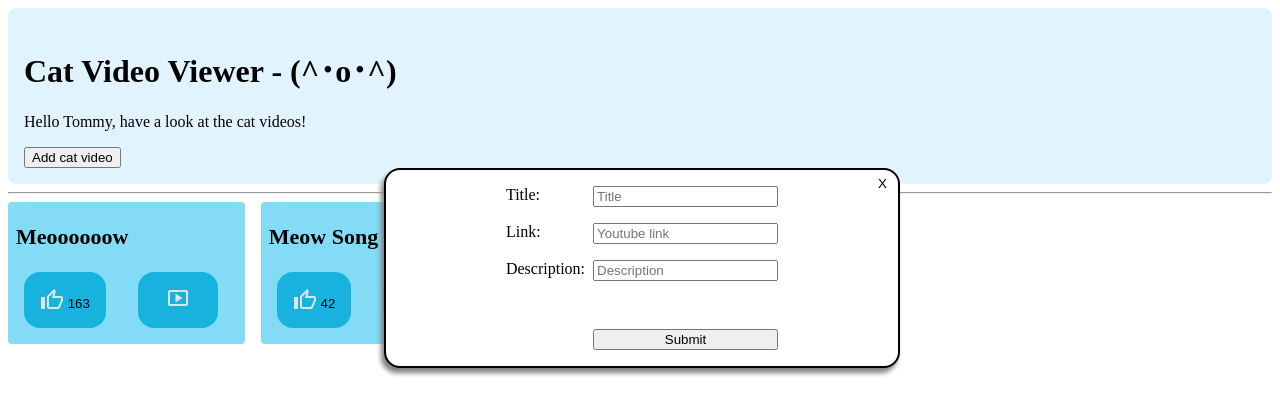
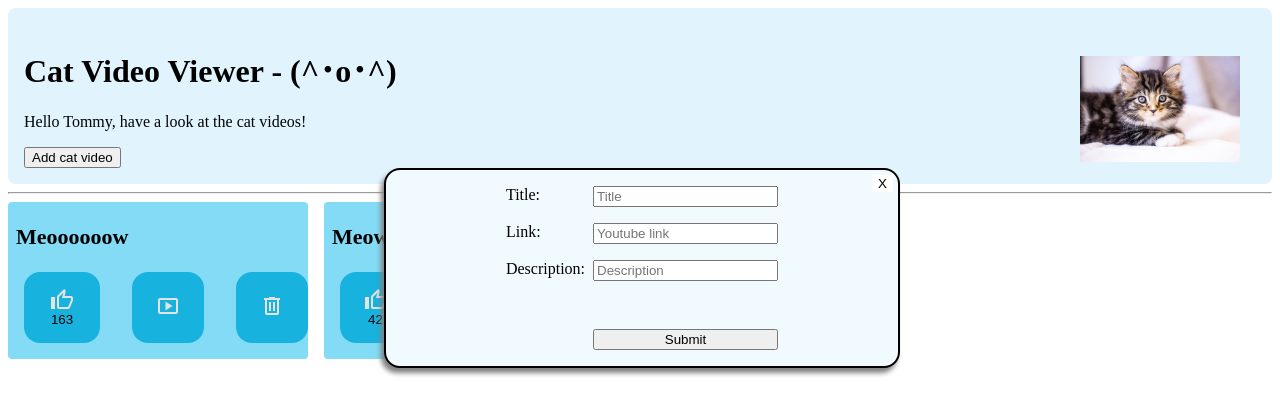
Before and after one commit to mathisneunzig/DHBW-Mannheim-WI2024SEA-Microkernel, a React (Vite) app: page /videoViewer in a window 1280 px wide. Both pictures are taken after a click on the button "Add cat video". Shown: the top 414 px of the page. Built offline with nearby package versions, Linux system fonts and the light colour scheme.

Commit message:
Added styling and added remove function

```diff
--- a/src/components/AddCatVideo.tsx
+++ b/src/components/AddCatVideo.tsx
@@ -11,7 +11,7 @@ function AddCatVideo({show, close, children}: AddCatVideoProperties) {
         return null
     } else {
         return (
-            <div style={{position: "fixed", left: "30%", right: "30%", width: "40%", border: "2px solid black", borderRadius: "1rem", boxShadow: "-3px 5px 5px grey", backgroundColor: "white", display: "flex", flexDirection: "column", justifyContent: "space-between", alignItems: "center"}}>
+            <div style={{position: "fixed", left: "30%", right: "30%", width: "40%", border: "2px solid black", borderRadius: "1rem", boxShadow: "-3px 5px 5px grey", backgroundColor: "#f1fafe", display: "flex", flexDirection: "column", justifyContent: "space-between", alignItems: "center"}}>
                 <button onClick={close} style={{float: "right", position: "absolute", right: 5, top: 5, border: "none", backgroundColor: "#ffffff"}}>X</button>
                 {children}
             </div>
--- a/src/plugins/jannis_videoProviderPlugin/index.ts
+++ b/src/plugins/jannis_videoProviderPlugin/index.ts
@@ -34,7 +34,13 @@ pluginManager.register({
                     }
                 },
                 remove: (state, payload: any) => {
-                    console.log("Remove video");
+                    const videoList = Array.isArray(state) ? state as Video[] : [];
+                    const urlToDelete = String(payload.url);
+                    if (urlToDelete.trim() == "") {
+                        return
+                    }
+
+                    return videoList.filter(v => v.url != urlToDelete);
                 },
                 like: (state, payload: any) => {
                     const videoList = Array.isArray(state) ? state as Video[] : [];
--- a/src/plugins/jannis_videoProviderPlugin/types.ts
+++ b/src/plugins/jannis_videoProviderPlugin/types.ts
@@ -2,6 +2,5 @@ export type Video = {
     title: string,
     likes: number,
     additional_information: string,
-    //URL needs to be unique
-    url: string
+    url: string,
 };
--- a/src/plugins/jannis_videoViewerPlugin/Page.tsx
+++ b/src/plugins/jannis_videoViewerPlugin/Page.tsx
@@ -14,14 +14,18 @@ export const VideoViewerPage: React.FC<{ ctx: PluginCtx }> = ({ ctx }) => {
     const [link, setLink] = useState("");
     const [additionalInformation, setAdditionalInformation] = useState("");
 
-    // Maybe change to inline to prevent type any being used
     function likeVideo(video: any) {
         ctx.write.exec("videos", "like", {url: video.url});
     };
 
+    function removeVideo(video: any) {
+        ctx.write.exec("videos", "remove", {url: video.url});
+    }
+
     return (
         <div>
             <div style={{backgroundColor: "#e1f4fd", paddingLeft: "1rem", paddingTop: "1rem", borderRadius: "0.5rem", paddingBottom: "1rem"}}>
+                <div style={{display: "inline-block"}}>
                     <h1>Cat Video Viewer -  (^･o･^)</h1>
                     <p>Hello {users[0]?.firstName ?? "NoName"}, have a look at the cat videos!</p>
                     <button onClick={() => setShowAddCatVideo(true)} disabled={!ctx.can("videos.write")}>Add cat video</button>
@@ -57,8 +61,12 @@ export const VideoViewerPage: React.FC<{ ctx: PluginCtx }> = ({ ctx }) => {
                         </div>
                     </AddCatVideo>
                 </div>
+                <div style={{display: "inline-block", float: "right", marginTop: "2rem"}}>
+                    <img src="/cute_cat.png" alt="Cute cat laying on a bed" style={{width: "30%", float: "right", marginRight: "2rem"}} />
+                </div>
+            </div>
             <hr />
-            <div style={{display: "grid", gridTemplateColumns: "repeat(5, 1fr)"}}>
+            <div style={{display: "grid", gridTemplateColumns: "repeat(4, 1fr)"}}>
                 {videos.map(video => (
                     <div style={{backgroundColor: "#83dbf6", marginRight: "1rem", paddingLeft: "0.5rem", paddingBottom: "1rem", borderRadius: "0.25rem"}}>
                         <p style={{fontSize: 22, fontWeight: "bold"}}>{video.title}</p>
@@ -69,6 +77,9 @@ export const VideoViewerPage: React.FC<{ ctx: PluginCtx }> = ({ ctx }) => {
                             <button style={{marginLeft: "2rem", backgroundColor: "#18b2df", width: "5rem", borderRadius: "1rem", borderStyle: "none"}} onClick={() => window.open(video.url, "_blank")?.focus()}>
                                 <img  style={{padding: "0.5rem"}} src="/smart_display_mui.svg" alt="Play video" />
                             </button>
+                            <button style={{marginLeft: "2rem", backgroundColor: "#18b2df", width: "5rem", borderRadius: "1rem", borderStyle: "none"}} onClick={() => removeVideo(video)}>
+                                <img  style={{padding: "0.5rem"}} src="/delete_mui.svg" alt="Delte video" />
+                            </button>
                         </div>
                     </div>
                 ))}
```
Also changed, not shown: public/cute_cat.png (added), public/delete_mui.svg (added). Lines whose indentation alone changed are shown as unchanged.
